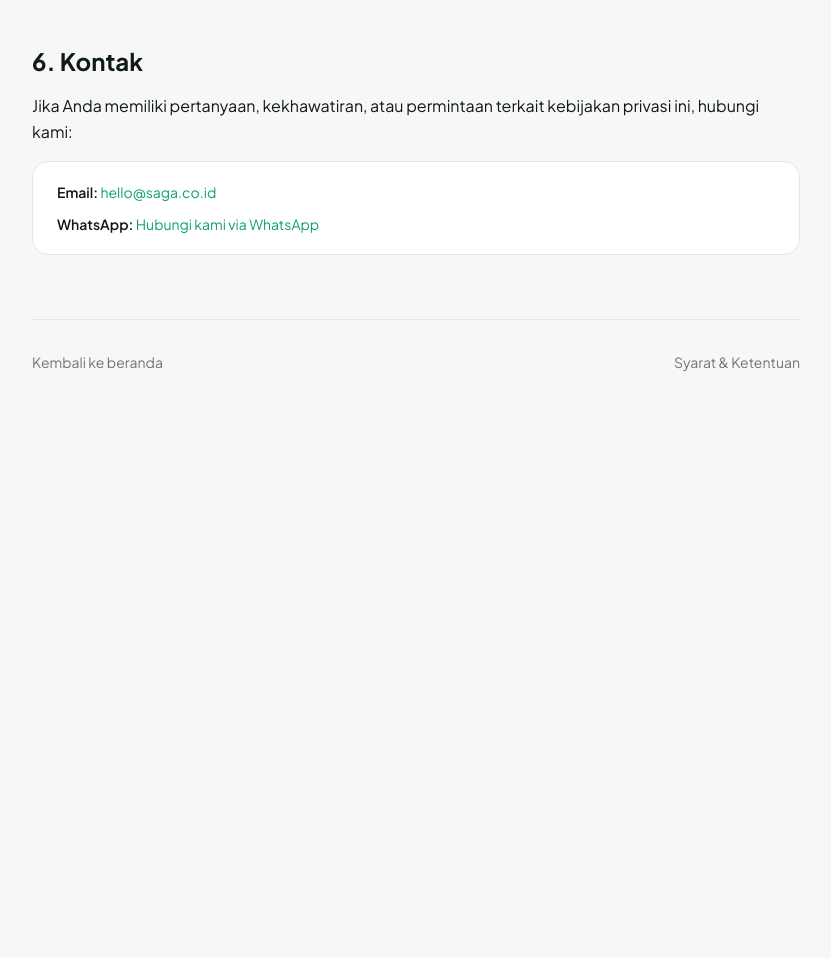
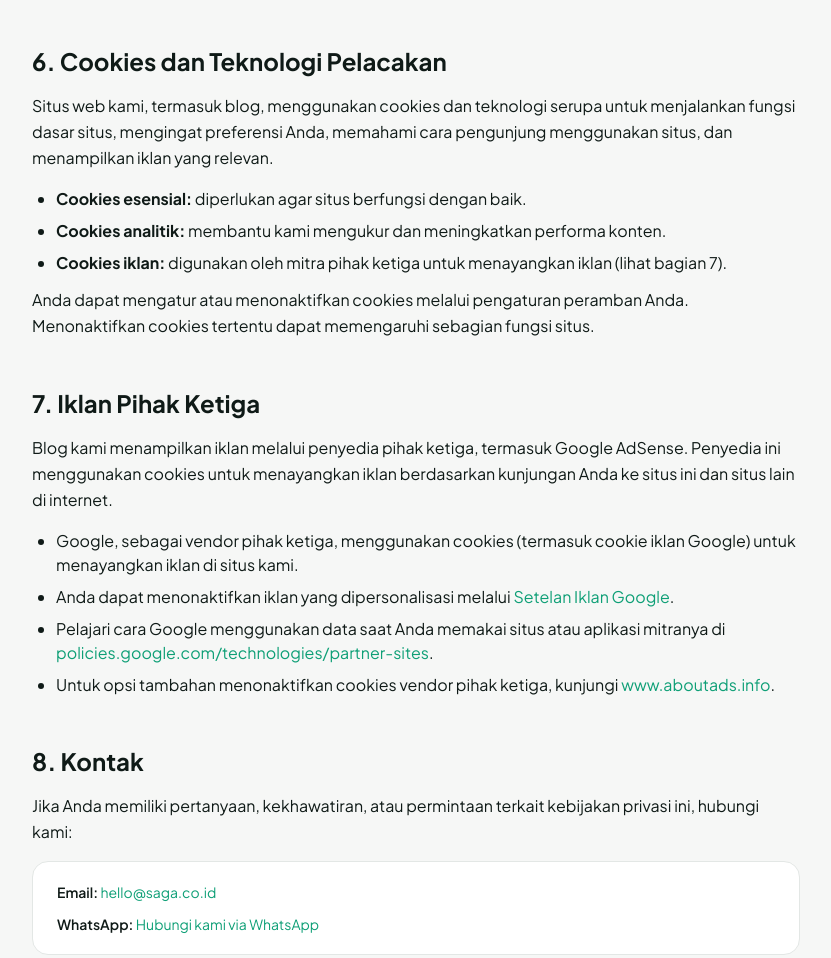
Before and after one commit to super-saga/next-saga-landing, an Astro site: page /privasi in a window 1280 px wide. Shown: the part 1953-2911 px from the top of the page, without its empty margins (224-1055 px from the left). Before the commit the page ends 2389 px from the top, so only its background shows below. Built offline with nearby package versions, Linux system fonts and the light colour scheme; Astro itself is replaced by a stand-in of ours.

Commit message:
docs(legal): add cookies + third-party ads (Google AdSense) disclosure to privacy policy
AdSense requires the privacy policy to disclose cookie use, third-party ad
vendors (Google), personalized-ads opt-out, and partner-data links. Adds
sections 6 (Cookies) and 7 (Iklan Pihak Ketiga) with Google Ads Settings,
partner-sites, and aboutads.info links; renumbers Kontak to 8.

```diff
--- a/src/pages/privasi.astro
+++ b/src/pages/privasi.astro
@@ -127,9 +127,54 @@ const wa = footer.contact.whatsapp;
           </p>
         </section>
 
-        <!-- 6. Kontak -->
+        <!-- 6. Cookies & teknologi pelacakan -->
         <section>
-          <h2 class="text-2xl font-bold text-[var(--color-ink-900)] mb-4">6. Kontak</h2>
+          <h2 class="text-2xl font-bold text-[var(--color-ink-900)] mb-4">6. Cookies dan Teknologi Pelacakan</h2>
+          <p class="text-[var(--color-text-primary)] leading-relaxed mb-4">
+            Situs web kami, termasuk blog, menggunakan cookies dan teknologi serupa untuk menjalankan fungsi dasar situs,
+            mengingat preferensi Anda, memahami cara pengunjung menggunakan situs, dan menampilkan iklan yang relevan.
+          </p>
+          <ul class="list-disc pl-6 space-y-2 text-[var(--color-text-primary)]">
+            <li><strong>Cookies esensial:</strong> diperlukan agar situs berfungsi dengan baik.</li>
+            <li><strong>Cookies analitik:</strong> membantu kami mengukur dan meningkatkan performa konten.</li>
+            <li><strong>Cookies iklan:</strong> digunakan oleh mitra pihak ketiga untuk menayangkan iklan (lihat bagian 7).</li>
+          </ul>
+          <p class="text-[var(--color-text-primary)] leading-relaxed mt-3">
+            Anda dapat mengatur atau menonaktifkan cookies melalui pengaturan peramban Anda. Menonaktifkan cookies tertentu
+            dapat memengaruhi sebagian fungsi situs.
+          </p>
+        </section>
+
+        <!-- 7. Iklan pihak ketiga (Google AdSense) -->
+        <section>
+          <h2 class="text-2xl font-bold text-[var(--color-ink-900)] mb-4">7. Iklan Pihak Ketiga</h2>
+          <p class="text-[var(--color-text-primary)] leading-relaxed mb-4">
+            Blog kami menampilkan iklan melalui penyedia pihak ketiga, termasuk Google AdSense. Penyedia ini menggunakan
+            cookies untuk menayangkan iklan berdasarkan kunjungan Anda ke situs ini dan situs lain di internet.
+          </p>
+          <ul class="list-disc pl-6 space-y-2 text-[var(--color-text-primary)]">
+            <li>
+              Google, sebagai vendor pihak ketiga, menggunakan cookies (termasuk cookie iklan Google) untuk menayangkan
+              iklan di situs kami.
+            </li>
+            <li>
+              Anda dapat menonaktifkan iklan yang dipersonalisasi melalui
+              <a href="https://adssettings.google.com" target="_blank" rel="noopener noreferrer" class="text-[var(--color-primary)] hover:underline">Setelan Iklan Google</a>.
+            </li>
+            <li>
+              Pelajari cara Google menggunakan data saat Anda memakai situs atau aplikasi mitranya di
+              <a href="https://policies.google.com/technologies/partner-sites" target="_blank" rel="noopener noreferrer" class="text-[var(--color-primary)] hover:underline">policies.google.com/technologies/partner-sites</a>.
+            </li>
+            <li>
+              Untuk opsi tambahan menonaktifkan cookies vendor pihak ketiga, kunjungi
+              <a href="https://www.aboutads.info" target="_blank" rel="noopener noreferrer" class="text-[var(--color-primary)] hover:underline">www.aboutads.info</a>.
+            </li>
+          </ul>
+        </section>
+
+        <!-- 8. Kontak -->
+        <section>
+          <h2 class="text-2xl font-bold text-[var(--color-ink-900)] mb-4">8. Kontak</h2>
           <p class="text-[var(--color-text-primary)] leading-relaxed mb-4">
             Jika Anda memiliki pertanyaan, kekhawatiran, atau permintaan terkait kebijakan privasi ini, hubungi kami:
           </p>
```
